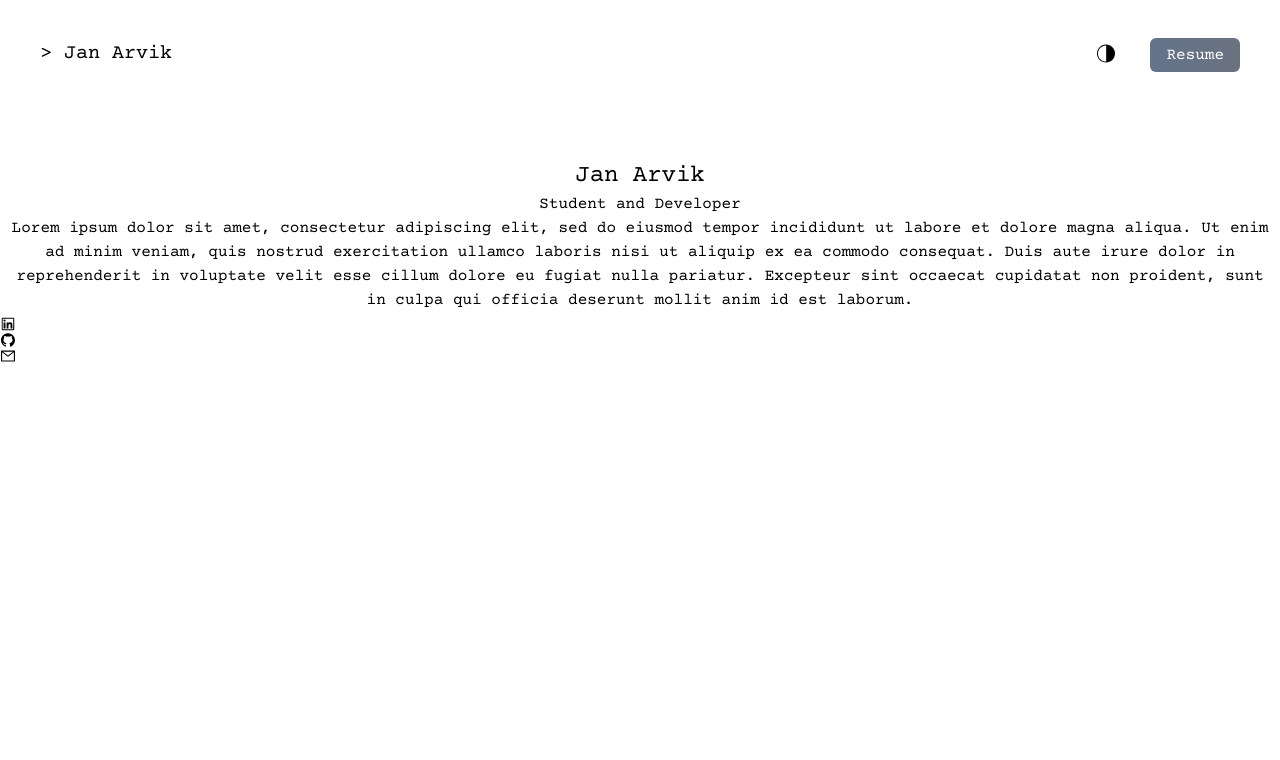
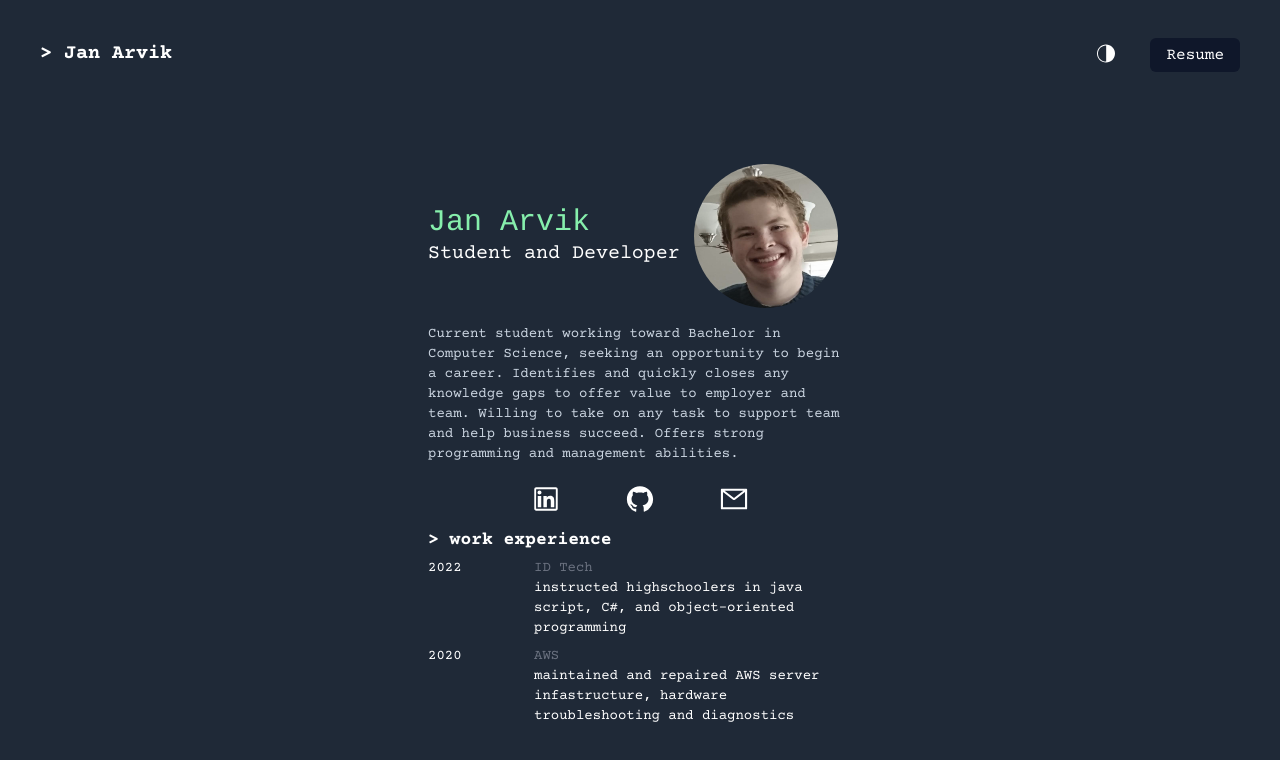
Before and after one commit to Skumbl/NextJS-React-Portfolio, a Next.js app: page / in a window 1280 px wide. Shown: the top 760 px of the page. Built offline with nearby package versions, Linux system fonts and the light colour scheme.

Commit message:
added reactive elements

```diff
--- a/pages/index.js
+++ b/pages/index.js
@@ -1,44 +1,78 @@
 import Head from 'next/head'
 import {WiMoonAltThirdQuarter} from 'react-icons/wi';
 import {AiOutlineLinkedin, AiOutlineGithub, AiOutlineMail} from 'react-icons/ai';
+import Image from "next/image";
+import profile from "../public/profile.PNG"
+import { useState } from 'react';
 
 export default function Home() {
+  const [darkMode, setDarkMode] = useState(true);
   return (
-    <div>
+    <div className={darkMode ? "dark" : ""}>
       <Head>
         <title>Jan Arvik Portfolio</title>
         <meta name="description" content="Generated by create next app" />
         <link rel="icon" href="/favicon.ico" />
       </Head>
 
-      <main className='bg-white'>
-        <section className="bg-white">
-          <nav className="p-10 mb-12 flex justify-between">
-            <h1 className='font-courier text-xl'>&gt; Jan Arvik</h1>
+      <main className='bg-white dark:bg-gray-800 h-screen w-screen'>
+        <section className='bg-white dark:bg-gray-800'>
+          <nav className='p-10 mb-12 flex justify-between'>
+            <h1 className='font-courierBold text-xl text-black dark:text-white'>&gt; Jan Arvik</h1>
             <ul className='flex items-center'>
               <li>
-                <WiMoonAltThirdQuarter className='cursor-pointer text-2xl'/>
+                <WiMoonAltThirdQuarter onClick={() => setDarkMode(!darkMode)}
+                className='cursor-pointer text-2xl dark:text-white'/>
               </li>
-              <li><a className='font-courier bg-gradient-to-r from-slate-500 to-gray-500
-               text-white px-4
-              py-2 rounded-md ml-8' href="#">Resume</a></li>
+              <li><a className='hover:bg-slate-700 font-courier bg-slate-500 text-white px-4
+              py-2 rounded-md ml-8 dark:bg-slate-900 dark:hover:bg-slate-600' href="#">Resume</a></li>
             </ul>
           </nav>
-          <div className='font-courier text-center p-1'>
-            <h2 className='text-2xl'>Jan Arvik</h2>
-            <h3>Student and Developer</h3>
-            <p>Lorem ipsum dolor sit amet, consectetur adipiscing elit,
-              sed do eiusmod tempor incididunt ut labore et dolore magna aliqua.
-              Ut enim ad minim veniam, quis nostrud exercitation ullamco laboris nisi
-              ut aliquip ex ea commodo consequat. Duis aute irure dolor in reprehenderit in
-              voluptate velit esse cillum dolore eu fugiat nulla pariatur. Excepteur sint occaecat
-              cupidatat non proident, sunt in culpa qui officia deserunt mollit anim id est laborum.
+          <div className='font-courier text-start max-w-md m-auto px-3 py-0'>
+            <div className='flex justify-around'>
+              <div className='py-12'>
+              <h2 className='text-3xl text-green-900 font-medium dark:text-green-300'>Jan Arvik</h2>
+              <h3 className='text-xl text-black dark:text-white'>Student and Developer</h3>
+              </div>
+            <Image src={profile} className= 'relative mx-auto w-40 h-40 rounded-full overflow-hidden p-2'/>
+            </div>
+            <p className='text-start text-sm text-gray-800 dark:text-slate-300 py-2'>
+            Current student working toward Bachelor in Computer Science, seeking an opportunity to begin a career.
+            Identifies and quickly closes any knowledge gaps to offer value to employer and team. Willing to take
+            on any task to support team and help business succeed. Offers strong programming and management abilities.
             </p>
           </div>
-          <AiOutlineLinkedin/>
-          <AiOutlineGithub/>
-          <AiOutlineMail/>
-          <div>
+          <div className='text-3xl flex justify-center text-gray-600 gap-16 py-3 dark:text-white'>
+          <a href="https://www.linkedin.com/in/jantarvik">
+            <AiOutlineLinkedin className='hover:scale-105'/>
+          </a>
+          <a href="https://github.com/Skumbl">
+            <AiOutlineGithub className='hover:scale-105'/>
+          </a>
+          <a href="mailto: janarvik01@vt.edu">
+            <AiOutlineMail className='hover:scale-105'/>
+          </a>
+          </div>
+        </section>
+        <section className="bg-white dark:bg-gray-800 font-courierBold">
+          <div className=' text-md max-w-md m-auto px-3 text-black dark:text-white'>
+            <h3 className='text-lg'>&gt; work experience</h3>
+
+            <div className='grid grid-cols-4 text-sm font-courier text-start'>
+              <div className='col-span-1 py-1'>2022</div>
+              <div className='col-span-3 py-1'> <span className='text-gray-500'>ID Tech</span>
+              <p>instructed highschoolers in java script, C#, and object-oriented programming</p>
+              </div>
+              <div className='col-span-1 py-1'>2020</div>
+              <div className='col-span-3 py-1'> <span className='text-gray-500'>AWS</span>
+              <p>maintained and repaired AWS server infastructure, hardware troubleshooting and diagnostics</p>
+              </div>
+            </div>
+
+          </div>
+        </section>
+        <section>
+          <div className='py-10 bg-white dark:bg-gray-800'>
 
           </div>
         </section>
--- a/styles/globals.css
+++ b/styles/globals.css
@@ -23,3 +23,8 @@ a {
   font-family: "Courier";
   src: url('../public/CourierPrime-Regular.ttf');
 }
+
+@font-face {
+  font-family: "Courier-Bold";
+  src: url('../public/CourierPrime-Bold.ttf');
+}
--- a/tailwind.config.js
+++ b/tailwind.config.js
@@ -1,5 +1,6 @@
 /** @type {import('tailwindcss').Config} */
 module.exports = {
+  darkMode: 'class',
   content: [
     "./pages/**/*.{js,ts,jsx,tsx}",
     "./components/**/*.{js,ts,jsx,tsx}",
@@ -8,6 +9,7 @@ module.exports = {
     extend: {
       fontFamily: {
         courier: "Courier",
+        courierBold: "Courier-Bold",
       }
     },
   },
```
Also changed, not shown: public/profile.PNG (added).
